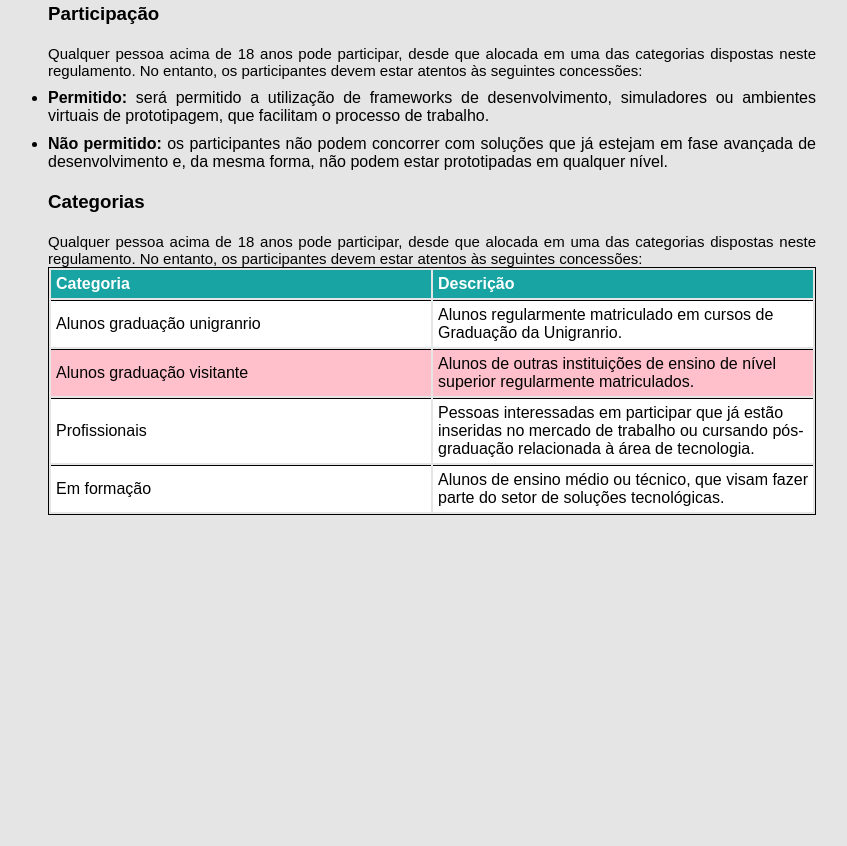
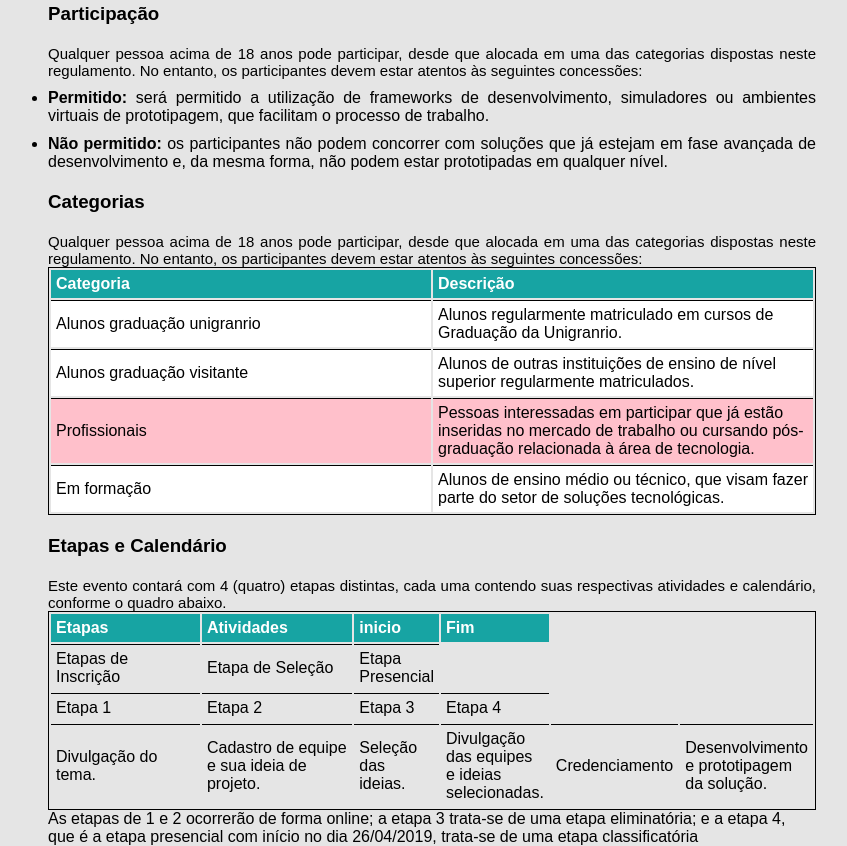
Before and after one commit to Mattqnw/hackhaton-Unigranrio, a plain HTML site: page index.html in a window 1280 px wide. Shown: the part 418-1264 px from the top of the page, without its empty margins (208-1055 px from the left). Before the commit the page ends 933 px from the top, so only its background shows below. Drawn offline with Linux system fonts and the light colour scheme.

Commit message:
Commit para aula de 01/04/2019

```diff
--- a/estilos/estilo.css
+++ b/estilos/estilo.css
@@ -91,7 +91,7 @@ thead tr td {
 .article-table > tbody{
    background-color: white;
 }
-tbody tr:nth-child(2){
+tbody tr:nth-child(3){
    background-color: pink; /*teste para o proximo*/
 }
 
@@ -100,3 +100,14 @@ tbody tr td{
    padding: 5px;
    border-top: 1px solid black;
 }
+
+/*Article table 2 */
+
+.article-table2{
+   width: 100%;
+   border: 1px solid black;
+}
+.article-thead2{
+   background-color: #17a4a3;
+   padding: 5px 0;
+}
--- a/index.html
+++ b/index.html
@@ -80,15 +80,57 @@
                 </td>
 
           </tr>
-
-
-
      </tbody>
    </table>
 </article>
-   </section>
 
 
+<article>
+    <h3 class="article-title">
+        Etapas e Calendário
+    </h3>
+ <p class="article-text">Este evento contará com 4 (quatro) etapas distintas, cada uma contendo suas respectivas atividades e calendário, conforme o quadro abaixo.
+   </p>
 
+   <table class="article-table2">
+    <thead class="article-thead2">
+        <tr>
+            <td>Etapas</td>
+            <td>Atividades</td>
+            <td>inicio</td>
+            <td>Fim</td>
+        </tr>
+    </thead>
+    <tbody class="article-tbody-tr-td">
+            <tr>
+                    <td>Etapas de Inscrição</td>
+                    <td>Etapa de Seleção </td>
+                    <td>Etapa Presencial</td>
+                     </tr>
+        </tbody>
+        <tbody class="article-tbody2-tr-td">
+                <tr>
+                        <td>Etapa 1</td>
+                        <td>Etapa 2 </td>
+                        <td>Etapa 3</td>
+                        <td>Etapa 4</td>
+                         </tr>
+
+        </tbody>
+        <tbody class="article-tbody3-tr-td">
+            <tr>
+                <td>Divulgação do tema.</td>
+                <td>Cadastro de equipe e sua ideia de projeto.</td>
+                <td>Seleção das ideias.</td>
+                <td>Divulgação das equipes e ideias selecionadas.</td>
+                <td>Credenciamento</td>
+                <td>Desenvolvimento e prototipagem da solução.</td>
+                 </tr>
+            </tbody>
+
+    </table>
+<p>As etapas de 1 e 2 ocorrerão de forma online; a etapa 3 trata-se de uma etapa eliminatória; e a etapa 4, que é a etapa presencial com início no dia 26/04/2019, trata-se de uma etapa classificatória</p>
+
+   </section>
 </body>
 </html>
```
